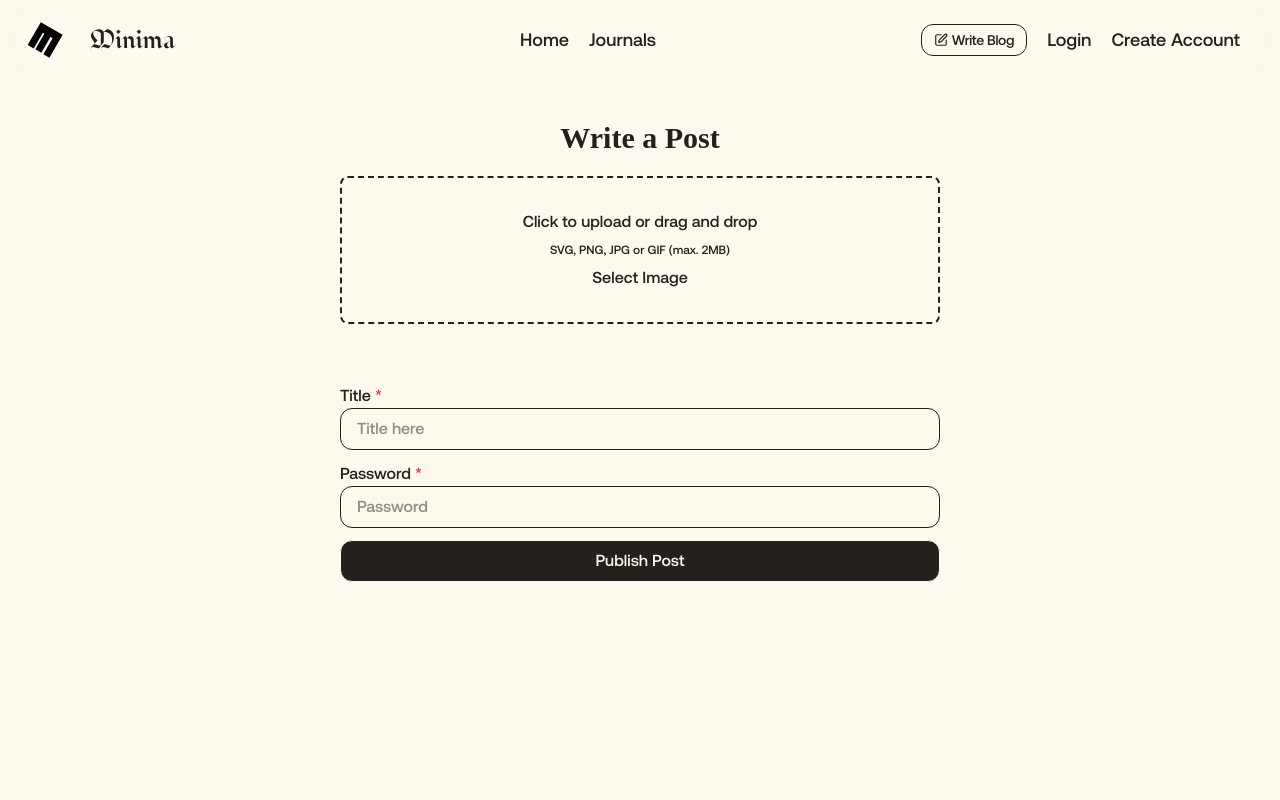
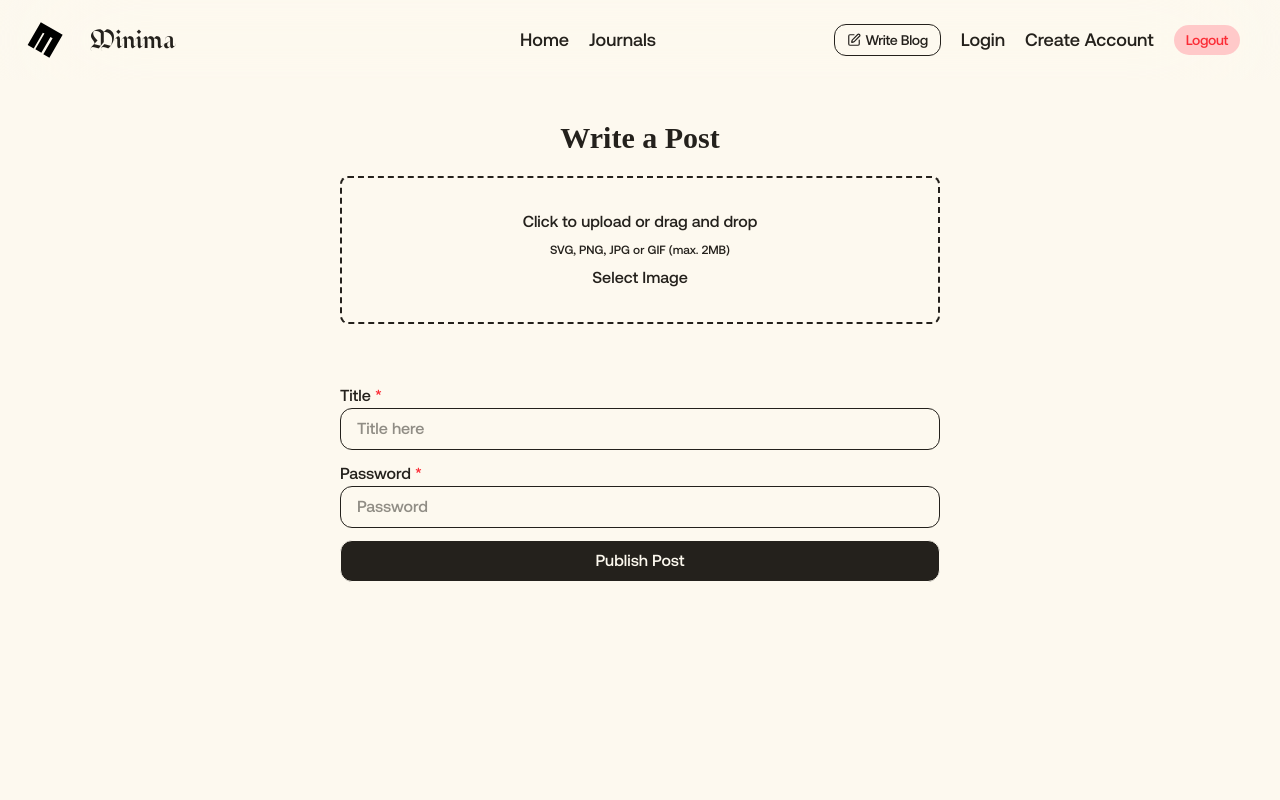
Before and after one commit to MAhmad25/Minima-Blog-FullStack-Application, a React (Vite) app: page /write-post in a window 1280 px wide. Shown: the top 800 px of the page. Built offline with nearby package versions, Linux system fonts and the light colour scheme; no server answers; a web font is replaced by a local one.

Commit message:
feature: add Logout button component and integrate it into the Nav component; update environment variable references in Keys.js

```diff
--- /dev/null
+++ b/src/components/Button/Logout.jsx
@@ -0,0 +1,18 @@
+import { useDispatch } from "react-redux";
+import appAuth from "../../app/AuthService";
+import { logout } from "../../store/reducers/authSlice";
+const Logout = () => {
+      const dispatch = useDispatch();
+      const handleLogout = () => {
+            appAuth.Logout().then(() => {
+                  dispatch(logout());
+            });
+      };
+      return (
+            <button onClick={handleLogout} className="px-3 py-2 text-sm tracking-tight leading-none bg-red-200 text-red-500 rounded-full">
+                  Logout
+            </button>
+      );
+};
+
+export default Logout;
--- a/src/components/Nav.jsx
+++ b/src/components/Nav.jsx
@@ -1,6 +1,7 @@
 import { Link } from "react-router-dom";
 import { LuSquarePen } from "react-icons/lu";
 import { HiOutlineMenu } from "react-icons/hi";
+import Logout from "./Button/Logout";
 const Nav = () => {
       return (
             <nav className="max-w-full sticky top-0 left-0 flex z-20 backdrop-blur-3xl shadow-wht justify-between md:items-center text-[var(--color-bl)]  font-primary-text h-20 md:h-20">
@@ -28,6 +29,7 @@ const Nav = () => {
                               <div className="flex text-lg  items-center gap-5">
                                     <Link to="/login">Login</Link>
                                     <Link to="/create-account ">Create Account</Link>
+                                    <Logout />
                               </div>
                         </section>
                   </section>
--- a/src/config/Keys.js
+++ b/src/config/Keys.js
@@ -1,7 +1,7 @@
 export default {
-      base_url: String(import.meta.env.APPWRITE_BASE_URL),
-      project_id: String(import.meta.env.APPWRITE_PROJECT_ID),
-      db_id: String(import.meta.env.APPWRITE_DATABASE_ID),
-      article_collection_id: String(import.meta.env.APPWRITE_ARTICLE_COLLECTION_ID),
-      image_bucket_id: String(import.meta.env.APPWRITE_IMAGES_BUCKET_ID),
+      base_url: String(import.meta.env.VITE_APPWRITE_BASE_URL),
+      project_id: String(import.meta.env.VITE_APPWRITE_PROJECT_ID),
+      db_id: String(import.meta.env.VITE_APPWRITE_DATABASE_ID),
+      article_collection_id: String(import.meta.env.VITE_APPWRITE_ARTICLE_COLLECTION_ID),
+      image_bucket_id: String(import.meta.env.VITE_APPWRITE_IMAGES_BUCKET_ID),
 };
```
